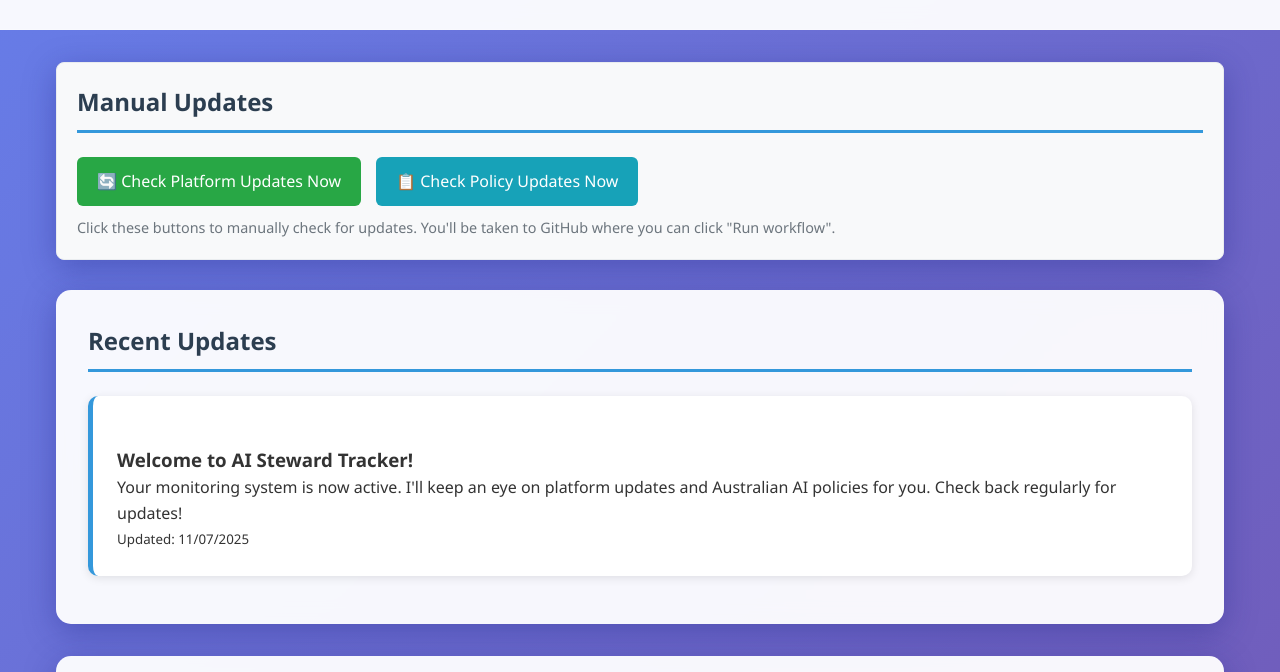
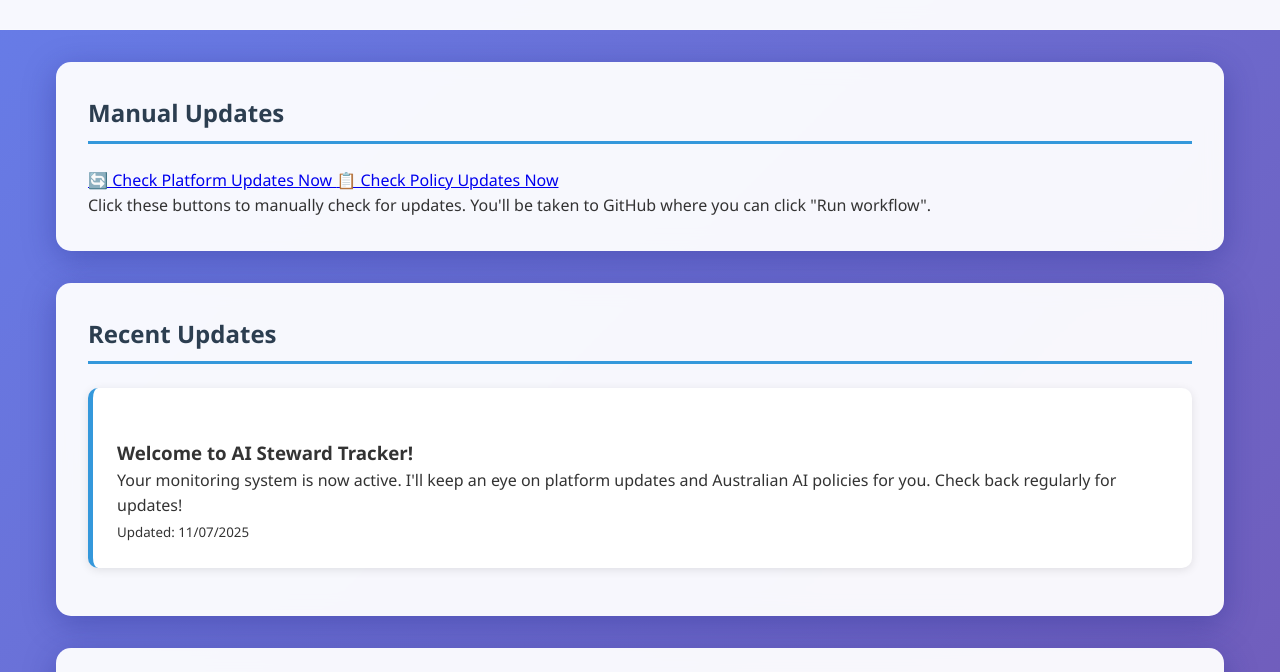
Before and after one commit to Thomas-Amann-IPAustralia/ai-steward-tracker, a plain HTML site: page index.html in a window 1280 px wide. Shown: the part 135-807 px from the top of the page. Drawn offline with Linux system fonts and the light colour scheme; no server answers.

Commit message:
Update style.css
removed button trigger style

```diff
--- a/style.css
+++ b/style.css
@@ -53,57 +53,6 @@ h2 {
     padding-bottom: 0.5rem;
 }
 
-#manual-triggers {
-    background: #f8f9fa;
-    border: 1px solid #e9ecef;
-    border-radius: 8px;
-    padding: 20px;
-    margin-bottom: 30px;
-}
-
-.trigger-buttons {
-    display: flex;
-    gap: 15px;
-    margin-bottom: 10px;
-    flex-wrap: wrap;
-}
-
-.trigger-btn {
-    background: #007bff;
-    color: white;
-    padding: 12px 20px;
-    text-decoration: none;
-    border-radius: 6px;
-    font-weight: 500;
-    transition: background-color 0.2s;
-}
-
-.trigger-btn:hover {
-    background: #0056b3;
-}
-
-.platform-trigger {
-    background: #28a745;
-}
-
-.platform-trigger:hover {
-    background: #1e7e34;
-}
-
-.policy-trigger {
-    background: #17a2b8;
-}
-
-.policy-trigger:hover {
-    background: #117a8b;
-}
-
-.trigger-help {
-    font-size: 0.9em;
-    color: #6c757d;
-    margin: 0;
-}
-
 .update-card, .platform-card, .policy-card {
     background: #fff;
     border-radius: 10px;
```
